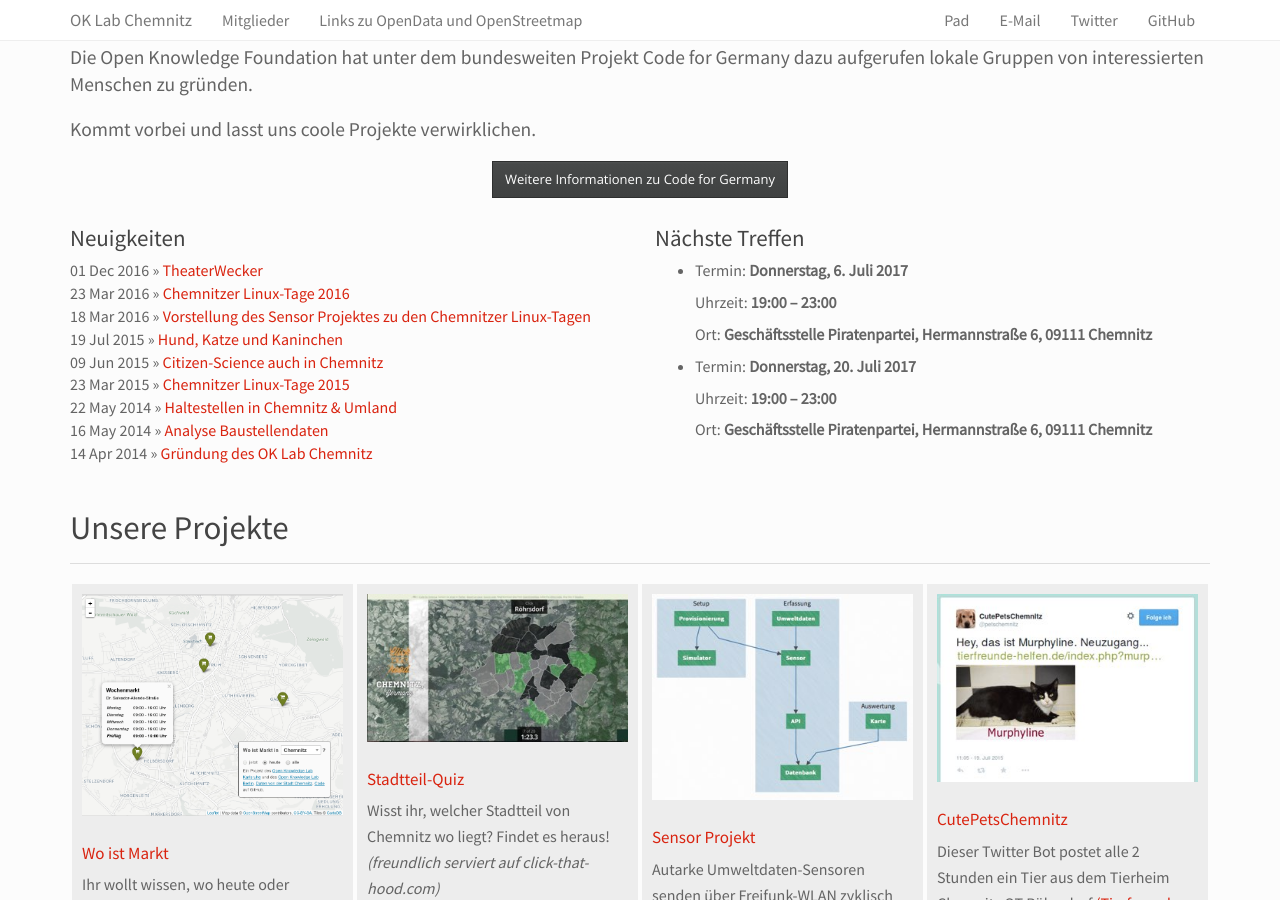
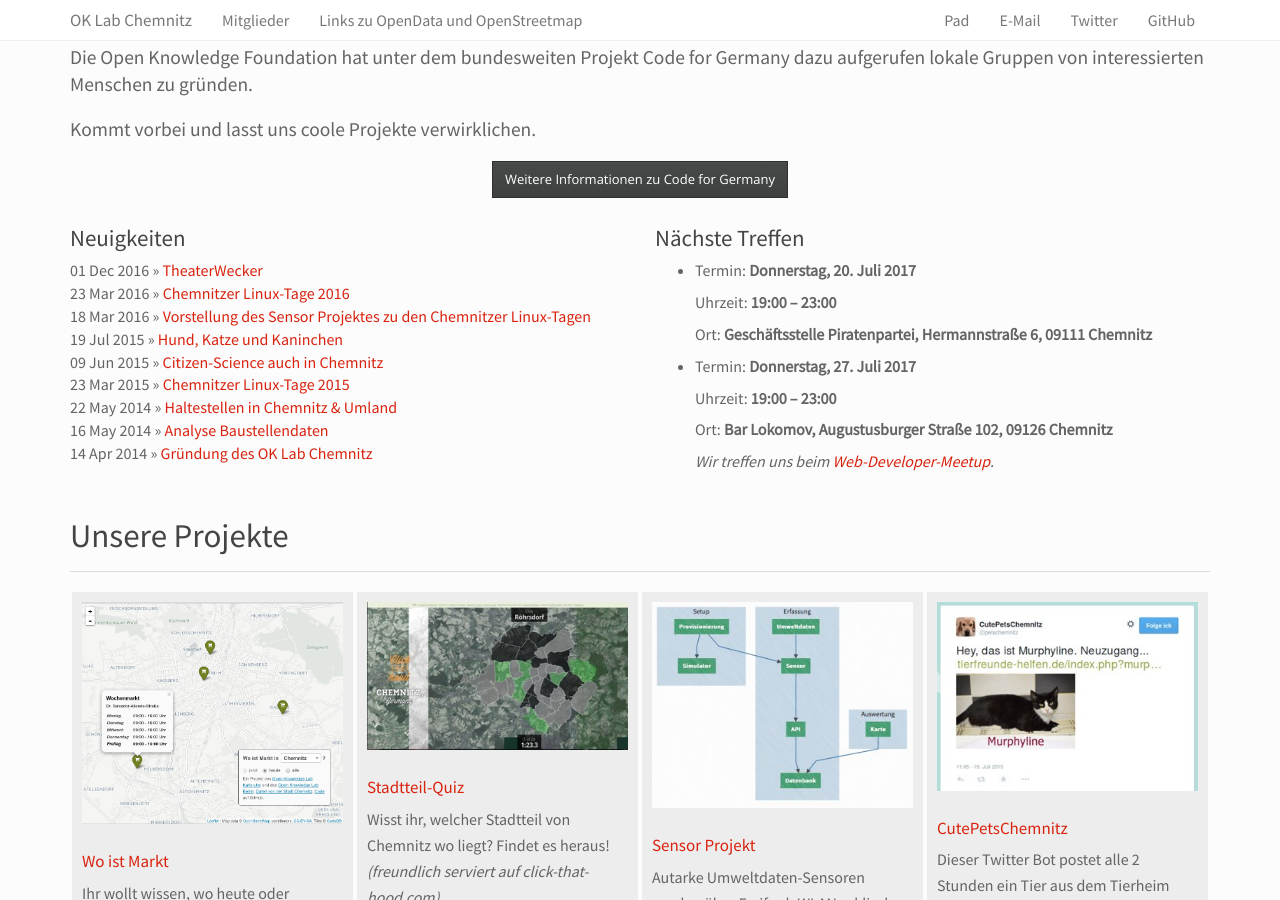
Before and after one commit to CodeforChemnitz/codeforchemnitz.github.io, a Jekyll site: the page built from index.html, in a window 1280 px wide and 900 px high, scrolled down 1282 px. Built offline with Jekyll 4.4.1, drawn with Linux system fonts in a browser that asks for light colours.

Commit message:
Update events

```diff
--- a/_data/treffen.yml
+++ b/_data/treffen.yml
@@ -1,16 +1,17 @@
 # comment day to have a "unknown event date" message
-# location: Geschäftsstelle Piratenpartei, Hermannstraße 6, 09111 Chemnitz
-# location: Bar Lokomov, Augustusburger Straße 102, 09126 Chemnitz
-# more: Wir treffen uns beim <a href="https://www.meetup.com/de-DE/Web-Developer-Chemnitz/">Web-Developer-Meetup</a>.
-
-- day: Donnerstag
-  day-nr: 6
-  month: Juli 2017
-  time: "19:00 – 23:00"
-  location: Geschäftsstelle Piratenpartei, Hermannstraße 6, 09111 Chemnitz
+#  location: Geschäftsstelle Piratenpartei, Hermannstraße 6, 09111 Chemnitz
+#  location: Bar Lokomov, Augustusburger Straße 102, 09126 Chemnitz
+#  more: Wir treffen uns beim <a href="https://www.meetup.com/de-DE/Web-Developer-Chemnitz/">Web-Developer-Meetup</a>.
 
 - day: Donnerstag
   day-nr: 20
   month: Juli 2017
   time: "19:00 – 23:00"
   location: Geschäftsstelle Piratenpartei, Hermannstraße 6, 09111 Chemnitz
+
+- day: Donnerstag
+  day-nr: 27
+  month: Juli 2017
+  time: "19:00 – 23:00"
+  location: Bar Lokomov, Augustusburger Straße 102, 09126 Chemnitz
+  more: Wir treffen uns beim <a href="https://www.meetup.com/de-DE/Web-Developer-Chemnitz/">Web-Developer-Meetup</a>.
```
